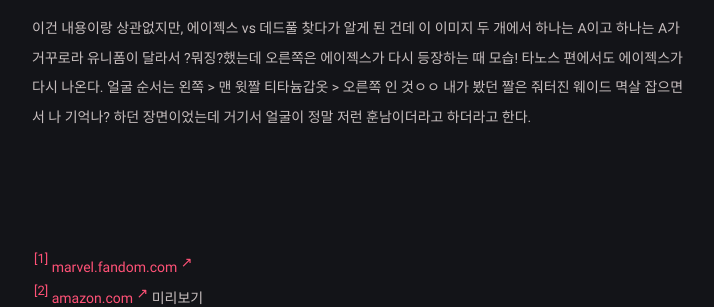
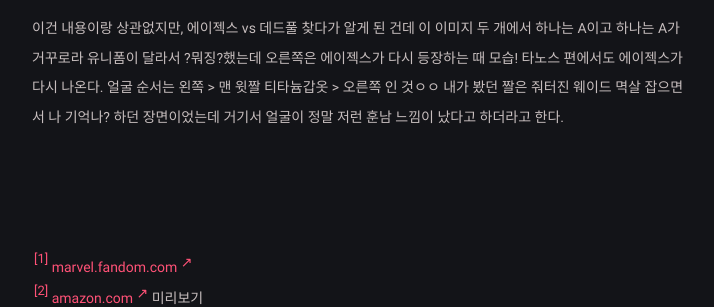
Before and after one commit to iwdstry/yeieje, a Jekyll site: the page built from _posts/2020-12-18-ajax-review.md, in a window 1280 px wide and 900 px high, scrolled down 4749 px. Shown: the part 240-547 px from the top of the window, without its empty margins (278-992 px from the left). Built offline with Jekyll 4.4.1, drawn with Linux system fonts in a browser that asks for light colours; some web fonts are replaced.

Commit message:
Update 2020-12-18-ajax-review.md

```diff
--- a/_posts/2020-12-18-ajax-review.md
+++ b/_posts/2020-12-18-ajax-review.md
@@ -84,7 +84,7 @@
 <br/><br/><center><img src="https://www.liveabout.com/thmb/swFjBIlpa7cffoErIk6Y9rqTUiM=/900x0/filters:no_upscale():max_bytes(150000):strip_icc():format(webp)/DeadpoolandAjaxbySteveHarrisReggieJonesandChrisSotomayor-56a5420e3df78cf772875ac2.jpg" alt="francis" height="200"> <img src="https://vignette.wikia.nocookie.net/marveldatabase/images/c/cd/Francis_Fanny_%28Earth-616%29_from_Deadpool_vs._Thanos_Vol_1_1_001.jpg/revision/latest/scale-to-width-down/343?cb=20170126040425" alt="francis" height="200"></center>
 
 
-<br/><small><small>이건 내용이랑 상관없지만, 에이젝스 vs 데드풀 찾다가 알게 된 건데 이 이미지 두 개에서 하나는 A이고 하나는 A가 거꾸로라 유니폼이 달라서 ?뭐징?했는데 오른쪽은 에이젝스가 다시 등장하는 때 모습! 타노스 편에서도 에이젝스가 다시 나온다. 얼굴 순서는 왼쪽 > 맨 윗짤 티타늄갑옷 > 오른쪽 인 것ㅇㅇ 내가 봤던 짤은 줘터진 웨이드 멱살 잡으면서 나 기억나? 하던 장면이었는데 거기서 얼굴이 정말 저런 훈남이더라고 하더라고 한다. </small></small>
+<br/><small><small>이건 내용이랑 상관없지만, 에이젝스 vs 데드풀 찾다가 알게 된 건데 이 이미지 두 개에서 하나는 A이고 하나는 A가 거꾸로라 유니폼이 달라서 ?뭐징?했는데 오른쪽은 에이젝스가 다시 등장하는 때 모습! 타노스 편에서도 에이젝스가 다시 나온다. 얼굴 순서는 왼쪽 > 맨 윗짤 티타늄갑옷 > 오른쪽 인 것ㅇㅇ 내가 봤던 짤은 줘터진 웨이드 멱살 잡으면서 나 기억나? 하던 장면이었는데 거기서 얼굴이 정말 저런 훈남 느낌이 났다고 하더라고 한다. </small></small>
 
 <br/>
 <br/><br/>
```
